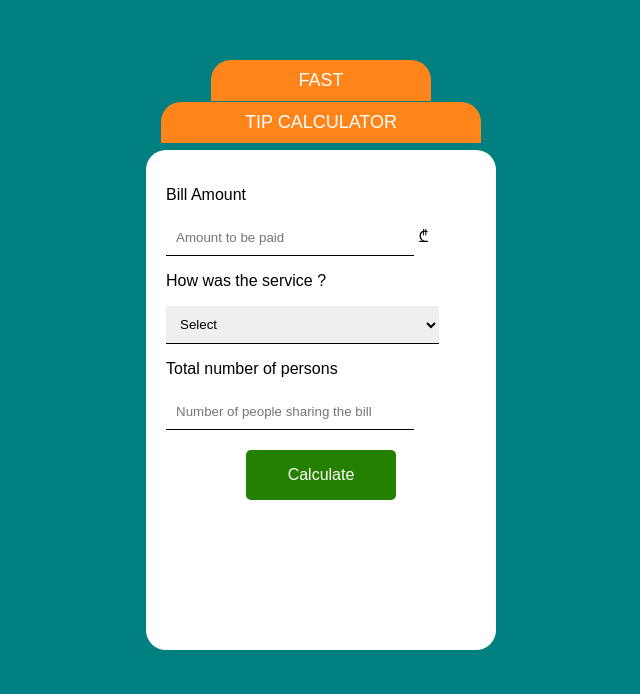
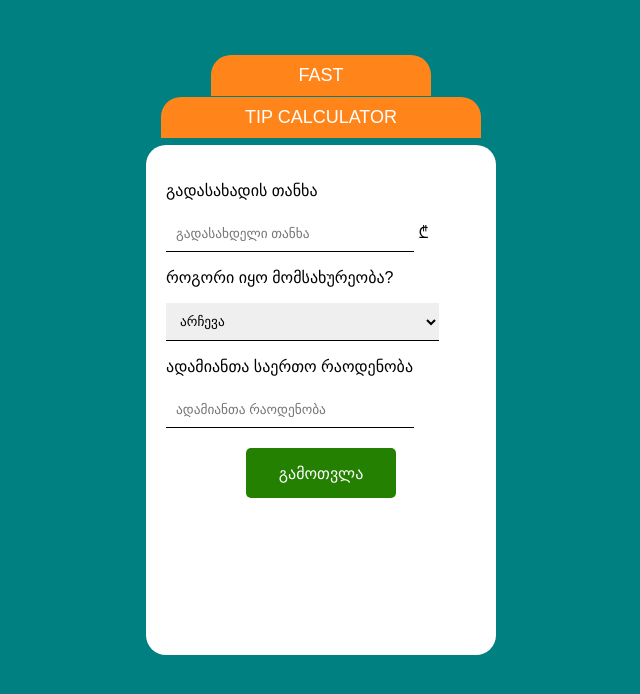
Before and after one commit to nick1255/Finally_project.github.io, a plain HTML site: page index.html in a window 1280 px wide. Shown: the whole page, without its empty margins (319-959 px from the left). Drawn offline with Linux system fonts and the light colour scheme; a script that the page names is missing.

Commit message:
initialize: Change language

```diff
--- a/index.html
+++ b/index.html
@@ -10,27 +10,27 @@
 		<h2>FAST</h2>
 		<h1>TIP CALCULATOR</h1>
 		<div class="wrapper">
-			<p>Bill Amount</p>
-			<input type="text" id="amount" placeholder="Amount to be paid"> ₾
-			<p>How was the service ?</p>
+			<p>გადასახადის თანხა</p>
+			<input type="text" id="amount" placeholder="გადასახდელი თანხა"> ₾
+			<p>როგორი იყო მომსახურეობა?</p>
 			<select id="services">
 				<option selected disabled hidden>
-					Select
+					არჩევა
 				</option>
-				<option value="0.25">25% - Top Notch</option>
-				<option value="0.20">20% - Excellent</option>
-				<option value="0.15">15% - Good</option>
-				<option value="0.10">10% - Bad</option>
-				<option value="0.05">5% - Worst</option>
+				<option value="0.25">25% - ყველაზე მაღალი დონე</option>
+				<option value="0.20">20% - შესანიშნავი</option>
+				<option value="0.15">15% - კარგი</option>
+				<option value="0.10">10% - ცუდი</option>
+				<option value="0.05">5% - ყველაზე ცუდი</option>
 			</select>
-			<p>Total number of persons</p>
-			<input type="text" id="persons" placeholder="Number of people sharing the bill">
-			<button id="calculate">Calculate</button>
+			<p>ადამიანთა საერთო რაოდენობა</p>
+			<input type="text" id="persons" placeholder="ადამიანთა რაოდენობა">
+			<button id="calculate">გამოთვლა</button>
 		</div>
 		<div class="tip">
-			<p>Tip Amount</p>
+			<p>საბოლოო ანგარიში</p>
 			<span id="total">0</span> ₾
-			<span id="each">each</span>
+			<span id="each">თითოეულს</span>
 		</div>
 	</div>
 </body>
--- a/style.css
+++ b/style.css
@@ -5,7 +5,7 @@ body {
 
 .container {
 	width: 350px;
-	height: 500px;
+	height: 510px;
 	background-color: #fff;
 	position: absolute;
 	left: 50%;
```
